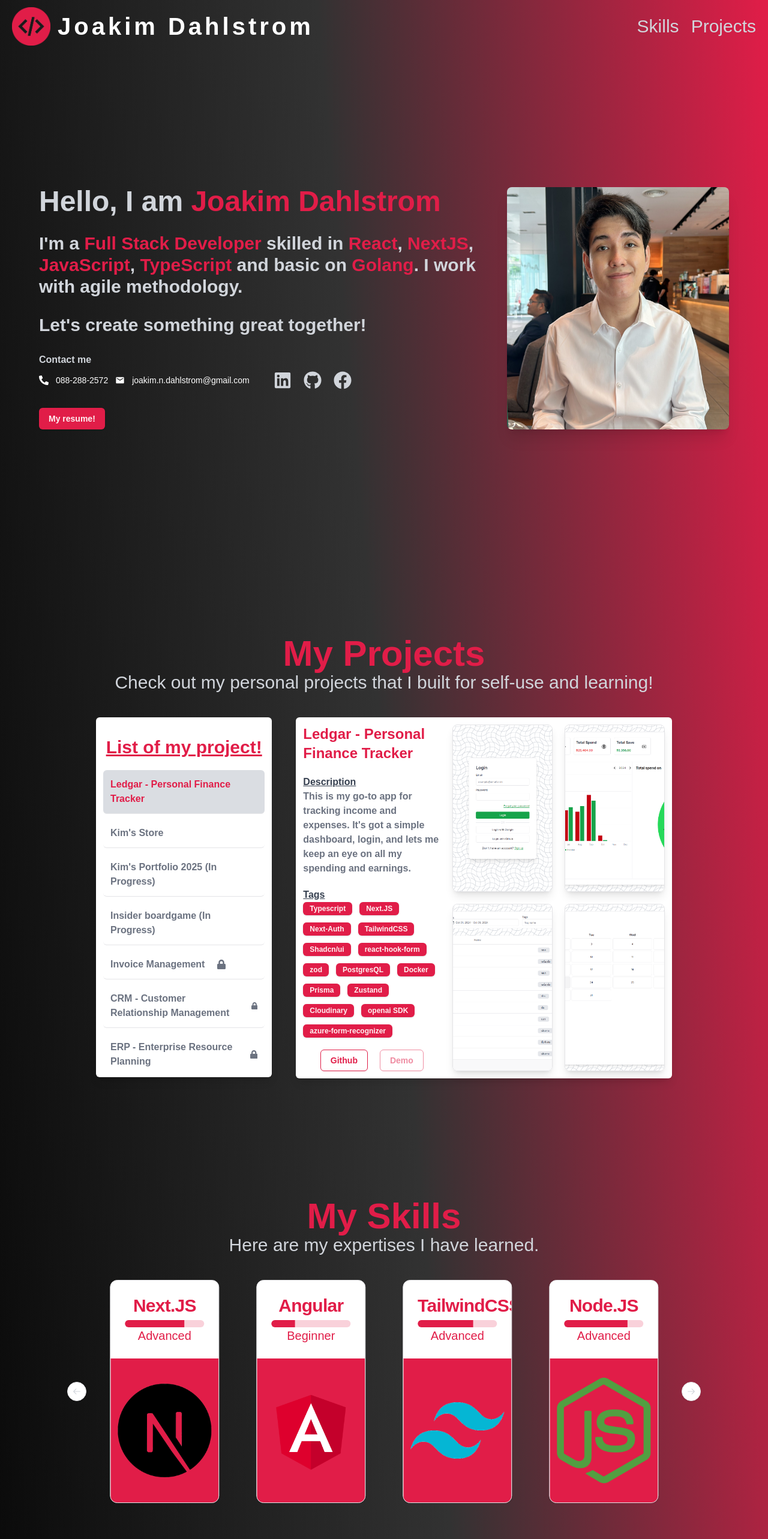
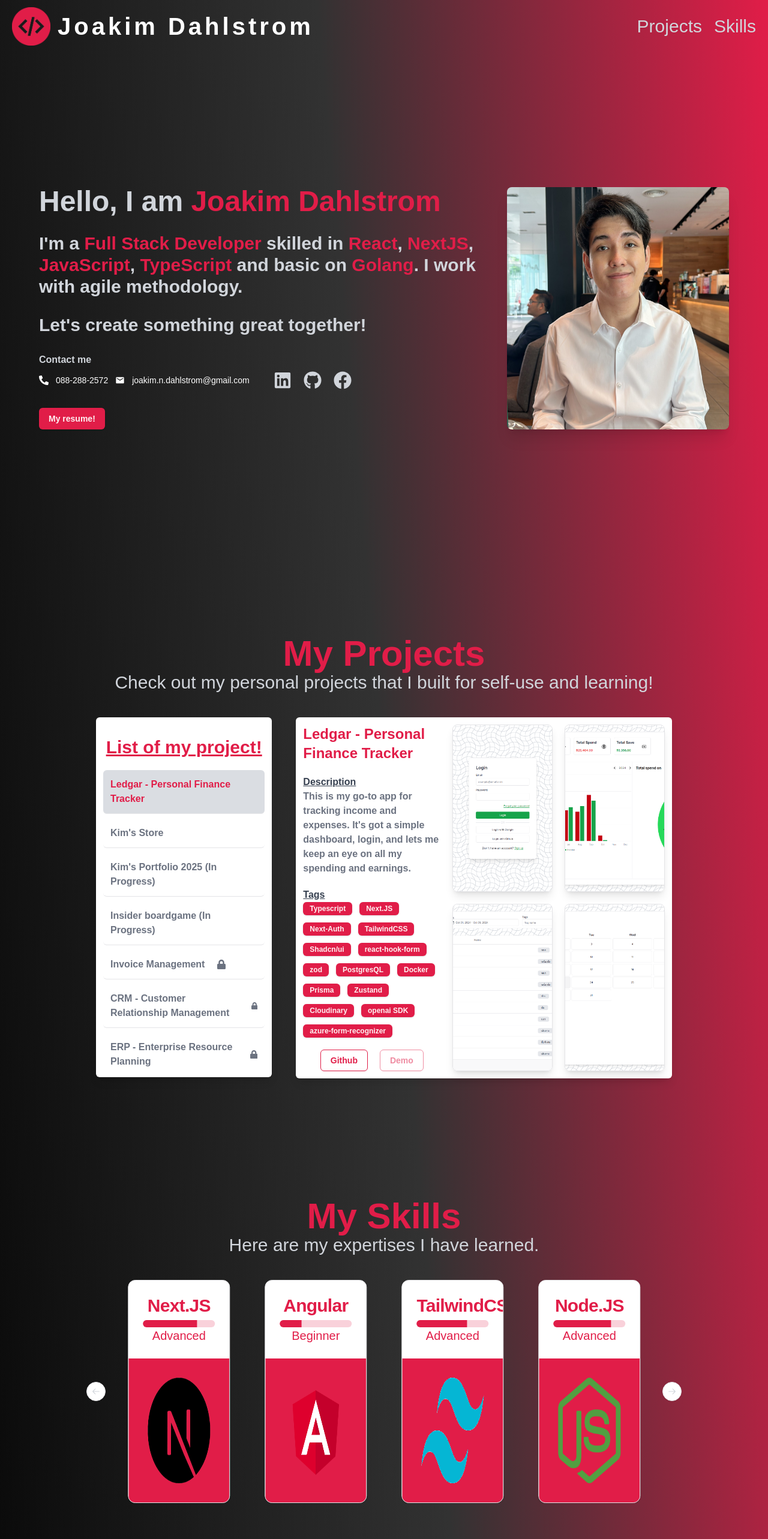
Before and after one commit to lethal1147/portfolio-kim, a Next.js app: page / in a window 1280 px wide. Shown: the top 2566 px of the page at 60% size. Built offline with nearby package versions, Linux system fonts and the light colour scheme.

Commit message:
fix: fix responsive and change navbar menu from hard code to constant

```diff
--- a/src/components/common/navBar.tsx
+++ b/src/components/common/navBar.tsx
@@ -4,6 +4,7 @@ import { cn } from "@/lib/utils";
 import Image from "next/image";
 import React, { useEffect, useRef, useState } from "react";
 import { gsap } from "gsap";
+import { NAV_BAR_MENUS } from "@/data/common";
 
 export default function NavBar() {
   const [isActive, setIsActive] = useState(false);
@@ -83,22 +84,17 @@ export default function NavBar() {
           </div>
         </div>
         <ul className="flex gap-5 text-3xl">
+          {NAV_BAR_MENUS.map((menu) => (
             <li
+              key={menu.title}
               className={cn("transition-all", {
                 "hover:!text-red-main": isActive,
                 "hover:text-gray-400": !isActive,
               })}
             >
-            <a href="#skills">Skills</a>
+              <a href={menu.href}>{menu.title}</a>
             </li>
-          <li
-            className={cn("transition-all", {
-              "hover:!text-red-main": isActive,
-              "hover:text-gray-400": !isActive,
-            })}
-          >
-            <a href="#projects">Projects</a>
-          </li>
+          ))}
         </ul>
       </nav>
     </header>
--- a/src/components/sections/skillsSection.tsx
+++ b/src/components/sections/skillsSection.tsx
@@ -26,7 +26,7 @@ export default function SkillsSection() {
   return (
     <section
       id="skills"
-      className="mx-5 px-8 sm:px-0 lg:mx-40 my-0 lg:my-20 pt-0 lg:pt-20"
+      className="mx-5 px-8 lg:mx-40 my-0 lg:my-20 pt-0 lg:pt-20"
     >
       <div className="my-10 text-center">
         <h2 className="text-3xl lg:text-6xl font-bold text-red-main">
@@ -48,7 +48,7 @@ export default function SkillsSection() {
         <CarouselContent>
           {CAROUSEL_SKILLS.map((skill) => (
             <CarouselItem
-              className="max-w-64 lg:max-w-full lg:basis-1/4 justify-center flex"
+              className="max-w-64 lg:max-w-full basis-1/2 md:basis-1/3 xl:basis-1/4 justify-center flex"
               key={skill.skill}
             >
               <Card className="w-4/5 overflow-hidden">
@@ -64,12 +64,16 @@ export default function SkillsSection() {
                   </CardDescription>
                 </CardHeader>
                 <CardContent className="flex items-center justify-center bg-red-main max-h-60 h-60 p-3">
-                  <Image
-                    width={250}
-                    height={250}
-                    src={skill.skillImage}
-                    alt={skill.skill}
-                  />
+                  <div className="size-full p-5 flex justify-center items-center">
+                    <Image
+                      className="size-full"
+                      width={0}
+                      height={0}
+                      sizes="100vw"
+                      src={skill.skillImage}
+                      alt={skill.skill}
+                    />
+                  </div>
                 </CardContent>
               </Card>
             </CarouselItem>
--- /dev/null
+++ b/src/data/common.ts
@@ -0,0 +1,4 @@
+export const NAV_BAR_MENUS = [
+  { href: "#projects", title: "Projects" },
+  { href: "#skills", title: "Skills" },
+];
```
Lines whose indentation alone changed are shown as unchanged.
